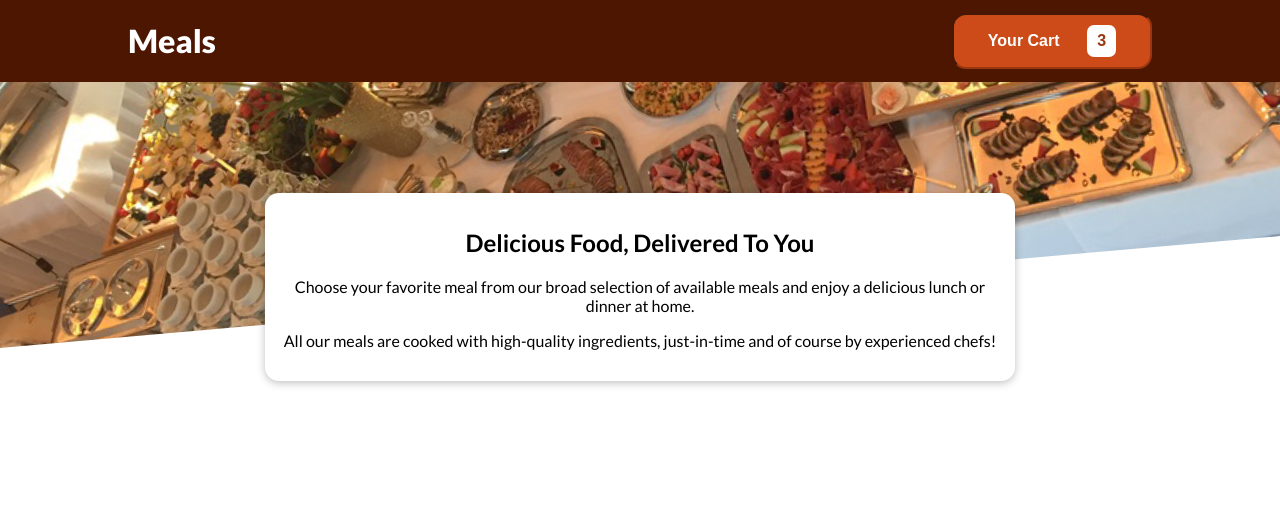
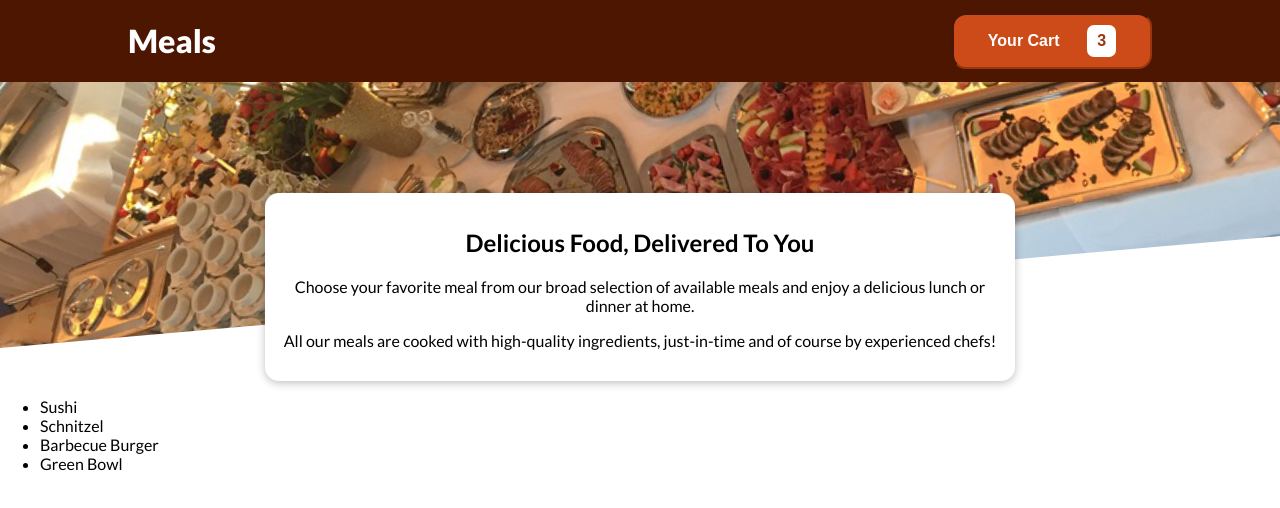
Before and after one commit to Shofiul735/meal_app_reactjs, a React (Create React App) app: page / in a window 1280 px wide. Shown: the top 508 px of the page. Built offline with nearby package versions, Linux system fonts and the light colour scheme.

Commit message:
AllMeals component added
This component will show all the available items

```diff
--- a/src/App.js
+++ b/src/App.js
@@ -2,12 +2,14 @@ import { Fragment } from "react";
 
 import Header from './components/Header/Header';
 import MealSummary from "./components/Meal/MealSummary";
+import AllMeals from "./components/Meal/AllMeals";
 
 const App = props =>{
   return(
   <Fragment>
     <Header/>
     <MealSummary/>
+    <AllMeals/>
   </Fragment>);
 }
 export default App;
--- /dev/null
+++ b/src/components/Meal/AllMeals.js
@@ -0,0 +1,40 @@
+import classes from './AllMeals.module.css';
+
+const DUMMY_MEALS = [
+    {
+      id: "m1",
+      name: "Sushi",
+      description: "Finest fish and veggies",
+      price: 22.99,
+    },
+    {
+      id: "m2",
+      name: "Schnitzel",
+      description: "A german specialty!",
+      price: 16.5,
+    },
+    {
+      id: "m3",
+      name: "Barbecue Burger",
+      description: "American, raw, meaty",
+      price: 12.99,
+    },
+    {
+      id: "m4",
+      name: "Green Bowl",
+      description: "Healthy...and green...",
+      price: 18.99,
+    },
+  ];
+
+
+const AllMeals = (props) => {
+    return (
+        <ul>
+            {DUMMY_MEALS.map((item)=>{
+                return <li key={item.id}>{item.name}</li>
+            })}
+        </ul>
+    );
+}
+export default AllMeals;
```
Also changed, not shown: src/components/Meal/AllMeals.module.css (added).
